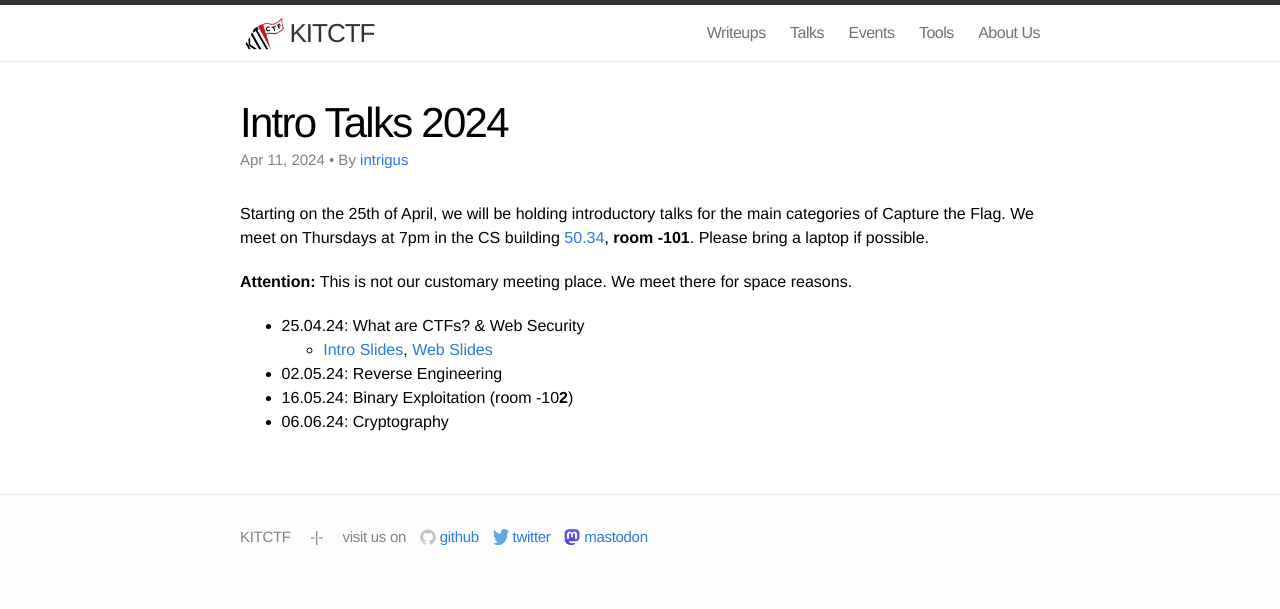
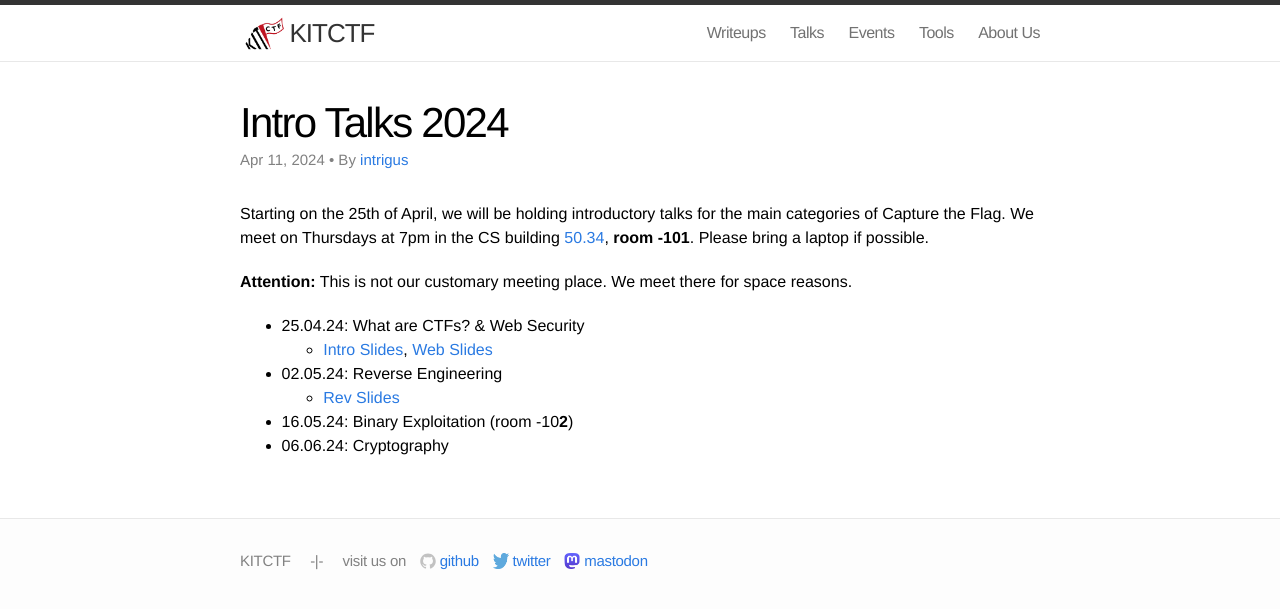
Before and after one commit to kitctf/www, a Jekyll site: the page built from _posts/2024-04-11-intro.md, in a window 1280 px wide. Shown: the top 609 px of the page. Built offline with Jekyll 4.4.1, drawn with Linux system fonts in a browser that asks for light colours.

Commit message:
Add slides for rev intro talk 24

```diff
--- a/_posts/2024-04-11-intro.md
+++ b/_posts/2024-04-11-intro.md
@@ -15,5 +15,6 @@ We meet on Thursdays at 7pm in the CS building [50.34](https://www.kit.edu/campu
  * 25.04.24: What are CTFs? & Web Security
     * [Intro Slides](/talks/2024-04-25-intro/slides.pdf), [Web Slides](/talks/2024-04-25-webintro/slides.pdf)
  * 02.05.24: Reverse Engineering
+    * [Rev Slides](/talks/2024-05-02-revintro/slides.pdf)
  * 16.05.24: Binary Exploitation (room -10**2**)
  * 06.06.24: Cryptography
```
Also changed, not shown: 1 other file.
